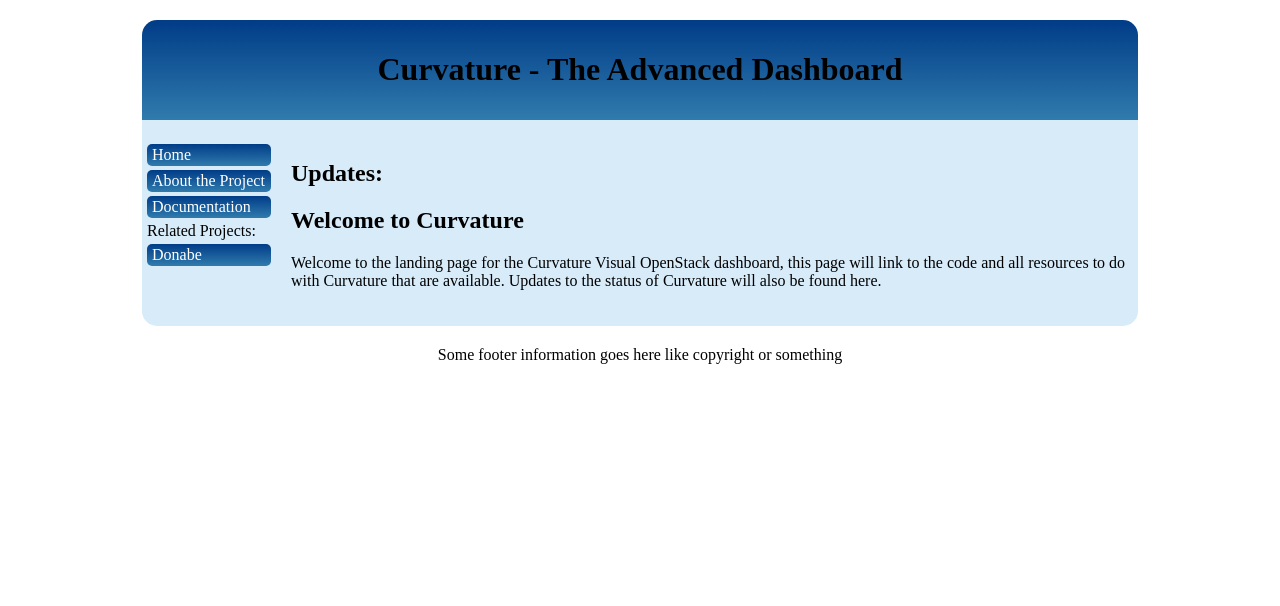
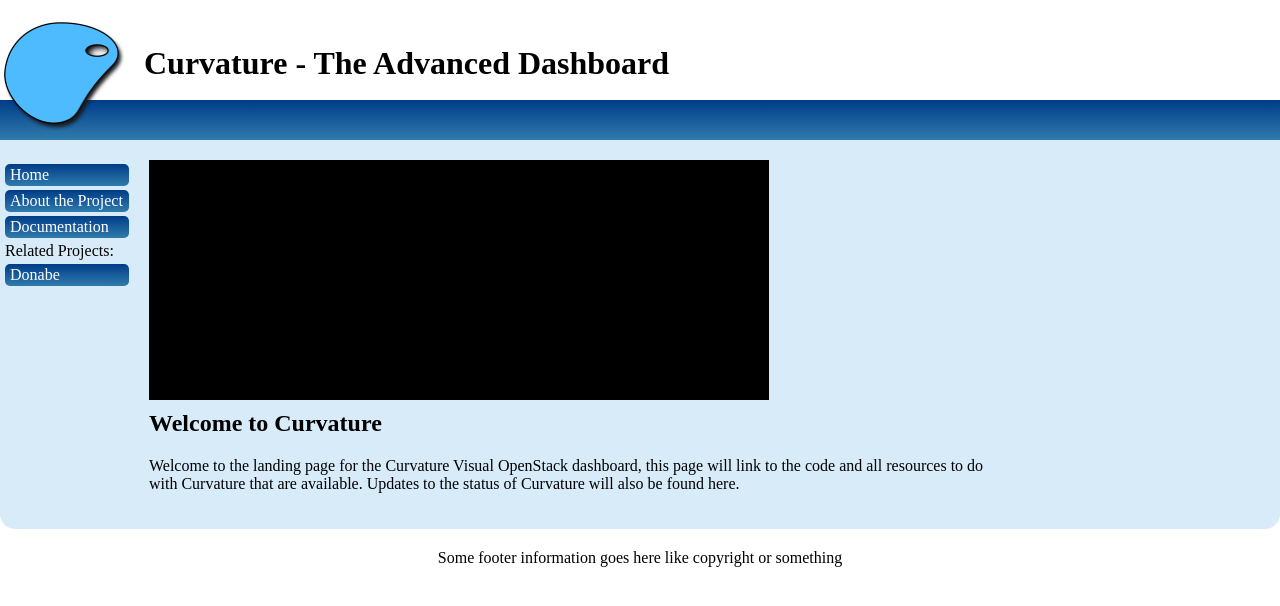
Before and after one commit to CiscoSystems/curvature, a Jekyll site: the page built from index.html, in a window 1280 px wide. Shown: the top 606 px of the page. Built offline with Jekyll 4.4.1, drawn with Linux system fonts in a browser that asks for light colours.

Commit message:
Began work redesigning page for curvature landing

```diff
--- a/_layouts/default.html
+++ b/_layouts/default.html
@@ -5,8 +5,10 @@
   </head>
   <body>
     <div id="header">
+      <img src="images/logo.png" alt="curvature logo">
       <h1> Curvature - The Advanced Dashboard </h1>
     </div>
+    <div id="stripe"> </div>
     <div id="main">
       <div id="nav">
         <ul>
--- a/css/style.css
+++ b/css/style.css
@@ -2,17 +2,29 @@
   margin-left: auto;
   margin-right: auto;
   margin-top:0px;
-  width: 996px;
+}
+
+#stripe {
+  height: 40px;
+  margin-top: 100px;
+  background: linear-gradient(to bottom, #003c87 0%,#307bad 100%);
+  background: -webkit-linear-gradient(top, #003c87 0%,#307bad 100%);
+  background: -webkit-gradient(linear, left top, left bottom, color-stop(0%,#003c87), color-stop(100%,#307bad));
 }
 
 #header {
-  margin-top: 20px;
-  padding: 10px;
-  background: linear-gradient(to bottom, #003c87 0%,#307bad 100%);
-  background: -webkit-linear-gradient(top, #003c87 0%,#307bad 100%);
-  border-radius: 15px 15px 0px 0px;
-  text-align:center;
-  color: black;
+}
+
+#header h1 {
+  float: left;
+  padding-left: 20px;
+  margin-top: -55px;
+}
+
+#header img {
+  float: left;
+  width: 124px;
+  margin-top: -80px;
 }
 
 #main {
@@ -39,6 +51,7 @@
   margin: 4px 0px;
   background: linear-gradient(to bottom, #003c87 0%,#307bad 100%);
   background: -webkit-linear-gradient(top, #003c87 0%,#307bad 100%);
+  background: -webkit-gradient(linear, left top, left bottom, color-stop(0%,#003c87), color-stop(100%,#307bad));
   border-radius: 5px;
   color: white;
 }
@@ -49,6 +62,13 @@
   width: 845px;
   float: left;
   margin-left:20px;
+}
+
+#slideshow {
+  height: 240px;
+  width: 620px;
+  background-color: black;
+  margin-bottom: 10px;
 }
 
 .updates {
--- a/index.html
+++ b/index.html
@@ -1,7 +1,8 @@
 ---
 layout: default
 ---
-<h2> Updates: </h2>
+<div id="slideshow">
+</div>
 <ul class="updates">
   {% for post in site.posts limit:4 %}
   <li>
```
Also changed, not shown: images/logo.png (added), 3 other files.
